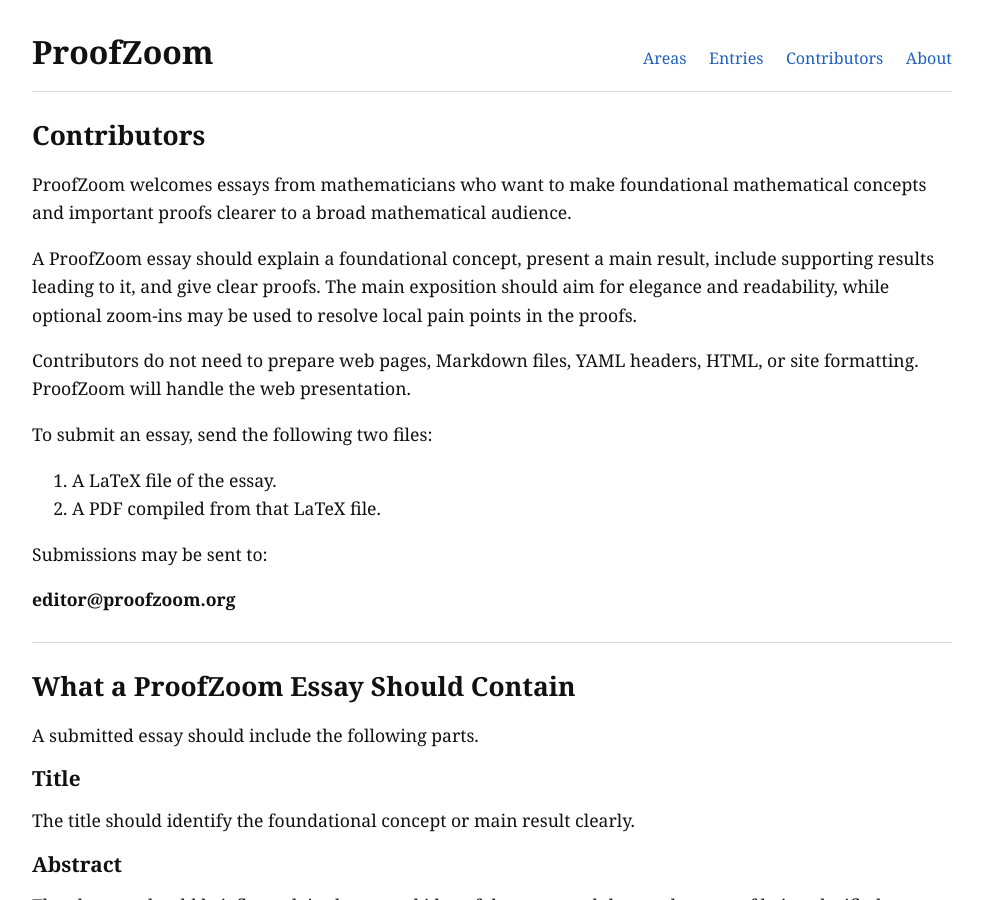
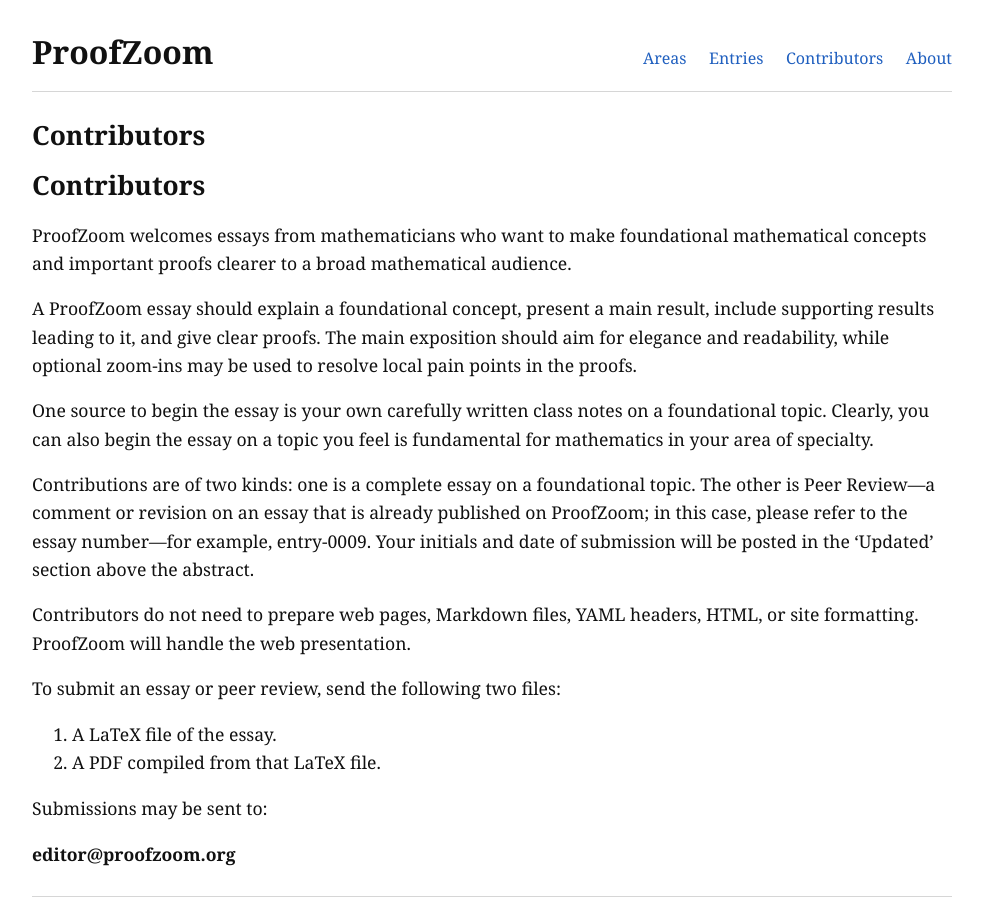
Before and after one commit to Dinside01/proofzoom, a Jekyll site: the page built from contributors/index.md, in a window 1280 px wide and 900 px high. Shown: the whole window, without its empty margins (148-1131 px from the left). Built offline with Jekyll 4.4.1, drawn with Linux system fonts in a browser that asks for light colours.

Commit message:
Update contributors page

```diff
--- a/contributors/index.md
+++ b/contributors/index.md
@@ -6,13 +6,19 @@ permalink: /contributors/
 
 ## Contributors
 
+## Contributors
+
 ProofZoom welcomes essays from mathematicians who want to make foundational mathematical concepts and important proofs clearer to a broad mathematical audience.
 
 A ProofZoom essay should explain a foundational concept, present a main result, include supporting results leading to it, and give clear proofs. The main exposition should aim for elegance and readability, while optional zoom-ins may be used to resolve local pain points in the proofs.
 
+One source to begin the essay is your own carefully written class notes on a foundational topic. Clearly, you can also begin the essay on a topic you feel is fundamental for mathematics in your area of specialty.
+
+Contributions are of two kinds: one is a complete essay on a foundational topic. The other is Peer Review—a comment or revision on an essay that is already published on ProofZoom; in this case, please refer to the essay number—for example, entry-0009. Your initials and date of submission will be posted in the 'Updated' section above the abstract.
+
 Contributors do not need to prepare web pages, Markdown files, YAML headers, HTML, or site formatting. ProofZoom will handle the web presentation.
 
-To submit an essay, send the following two files:
+To submit an essay or peer review, send the following two files:
 
 1. A LaTeX file of the essay.
 2. A PDF compiled from that LaTeX file.
```
